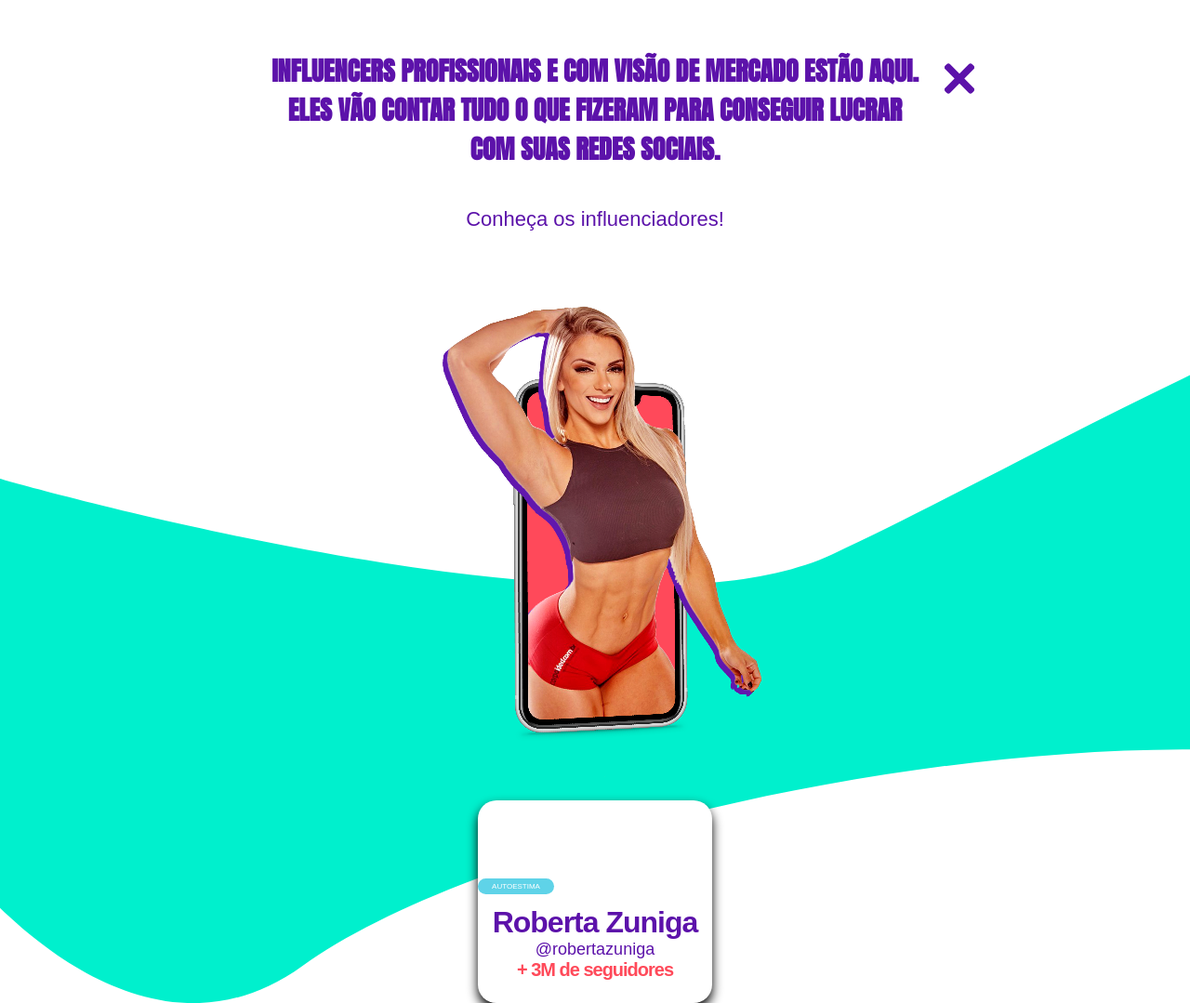
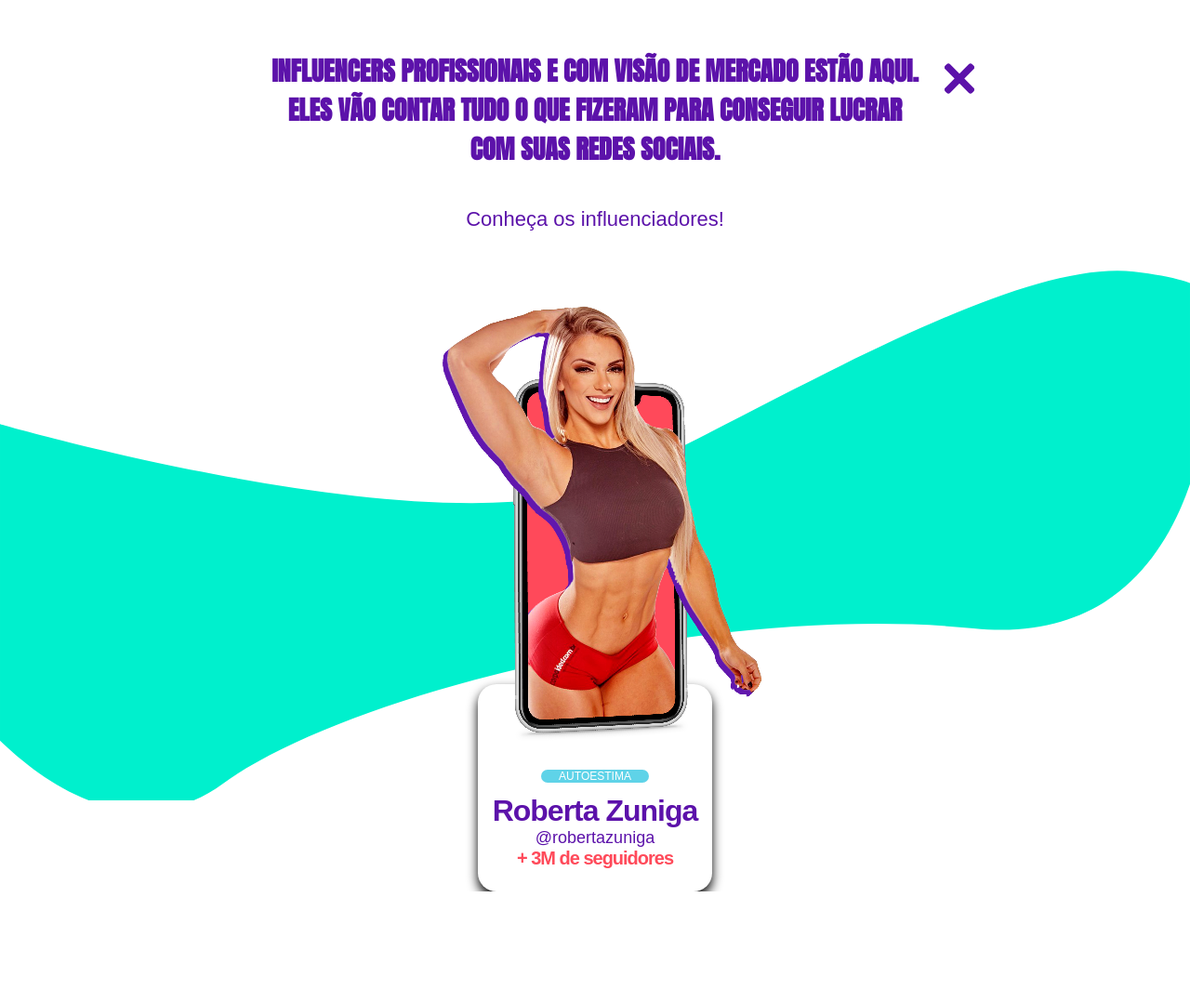
Before and after one commit to dayhele/jobs-segredos-influencia, a plain HTML site: page index.html in a window 1280 px wide. Shown: the part 879-1958 px from the top of the page at 93% size. After the commit the page ends 1838 px from the top, so only its background shows below. Drawn offline with Linux system fonts and the light colour scheme; grey boxes are pictures that could not be loaded; a web font is replaced by a local one.

Commit message:
ajustes nos cards

```diff
--- a/index.html
+++ b/index.html
@@ -73,9 +73,9 @@
           </div>
           <div class="influencer__card">
             <div class="influencer__infos">
-              <span class="category">
+              <p class="influencer__category">
                 AUTOESTIMA
-              </span>
+              </p>
               <h3 class="influencer__name">
                 Roberta Zuniga
               </h3>
--- a/styles/main.scss
+++ b/styles/main.scss
@@ -124,6 +124,7 @@
     background-size: cover;
     display: flex;
     justify-content: center;
+    position: relative;
 
     .influencers__content {
       display: flex;
@@ -134,6 +135,7 @@
       display: flex;
       flex-direction: column;
       justify-content: center;
+      z-index: 2;
     }
 
     .influencer__infos {
@@ -144,27 +146,25 @@
       flex-direction: column;
       display: flex;
       border-radius: 20px;
-      padding: 72px 0 24px 0;
+      padding: 92px 0 24px 0;
+      position: absolute;
+      bottom: -98px;
     }
 
     .influencer__card {
       text-align: center;
       display: flex;
       justify-content: center;
-
-
     }
 
-    .category {
-      background-color: #5fd3e8;
-      border-radius: 12px;
-      font-size: 8px;
+    .influencer__category {
+      background: #5fd3e8;
+      margin: 0 68px;
       color: #fff;
-      padding: 4px 12px;
+      border-radius: 22px;
       font-family: "acumin-pro", sans-serif;
       font-weight: 300;
-      margin-top: 12px;
-      width: 82px;
+      font-size: 12px;
     }
 
     .influencer__name {
```
Also changed, not shown: styles/main.css, 1 other file.
